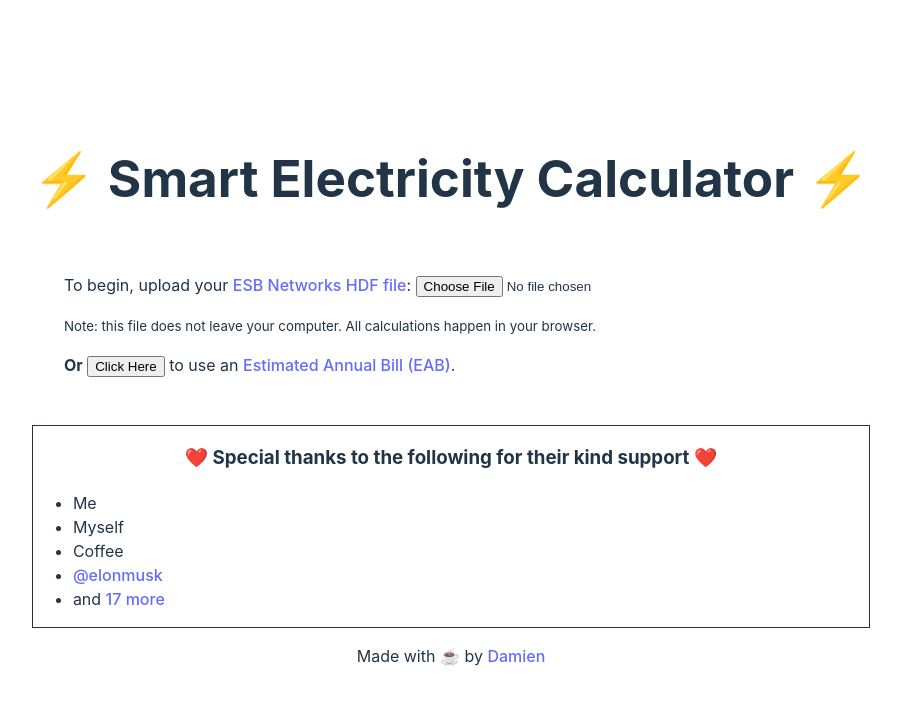
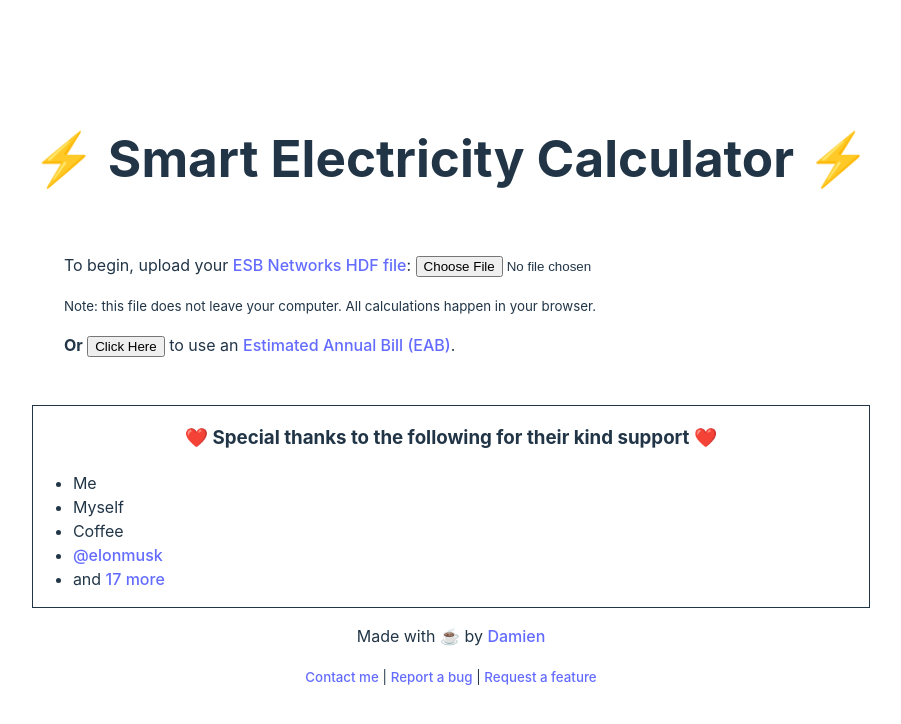
Before and after one commit to damosullivan/smart-electricity-calculator, a Svelte app: page / in a window 1280 px wide. Shown: the top 724 px of the page, without its empty margins (189-1090 px from the left). Built offline with nearby package versions, Linux system fonts and the light colour scheme.

Commit message:
Added links to HS form

```diff
--- a/src/App.svelte
+++ b/src/App.svelte
@@ -60,6 +60,27 @@
         rel="noreferrer">Damien</a
       >
     </p>
+    <p>
+      <small>
+        <a
+          href="https://share.hsforms.com/1PAd45iIRQLaxNYDyF5AMxw4m14q"
+          target="_blank"
+          rel="noreferrer">Contact me</a
+        >
+        |
+        <a
+          href="https://share.hsforms.com/1PAd45iIRQLaxNYDyF5AMxw4m14q"
+          target="_blank"
+          rel="noreferrer">Report a bug</a
+        >
+        |
+        <a
+          href="https://share.hsforms.com/1PAd45iIRQLaxNYDyF5AMxw4m14q"
+          target="_blank"
+          rel="noreferrer">Request a feature</a
+        >
+      </small>
+    </p>
   </div>
 </main>
 
```
